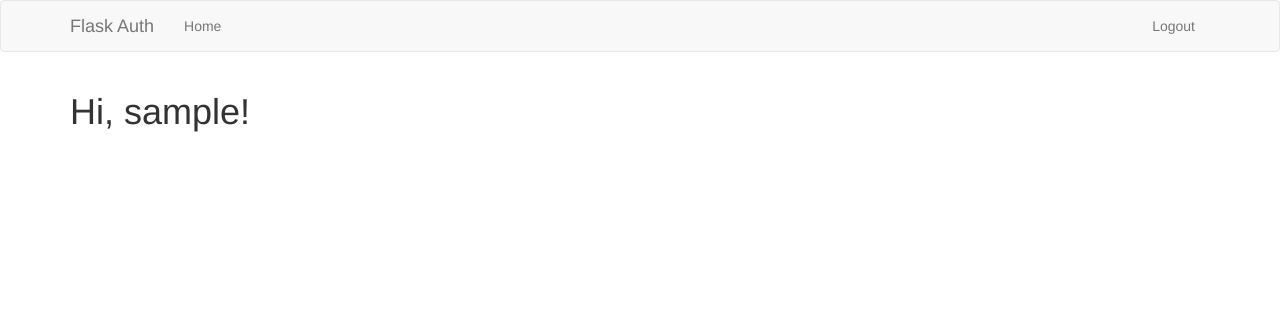
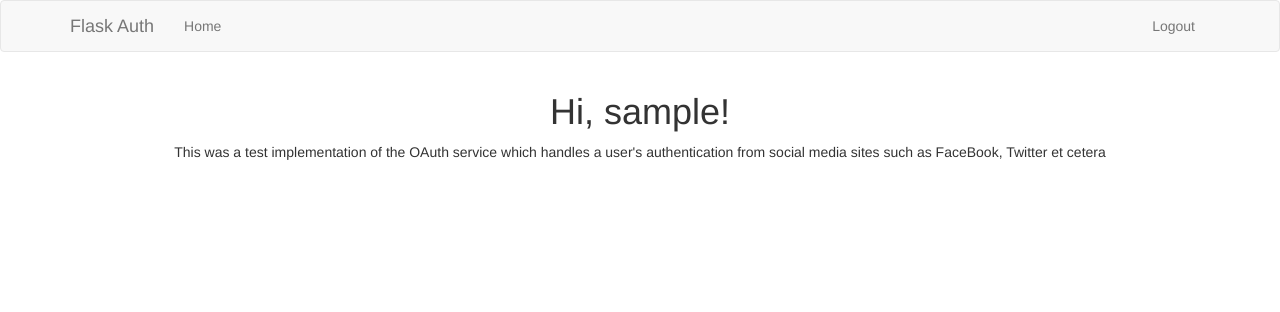
Before and after one commit to GitauHarrison/third-party-authentication-using-flask, a Flask app: page / in a window 1280 px wide. Shown: the top 312 px of the page. Run offline with Flask 2, Linux system fonts and the light colour scheme; the visitor is signed in with stand-in values (Sample User, id 1); data comes from the database, SQL or seed files in the repository; both versions use the stored data as it was after the commit; parts of the project's set-up code (start-up, migrations or seed data) failed here and were passed over; some libraries are stand-ins or nearby versions.

Commit message:
Improve UI

```diff
--- a/app/templates/base.html
+++ b/app/templates/base.html
@@ -8,7 +8,7 @@
 
 {% block title %}
     {% if title %}
-       {{ title }} - Flask Auth
+       {{ title }} - Flask OAuth
     {% else %}
         Welcome to Third Party Authentication
     {% endif %}
--- a/app/templates/index.html
+++ b/app/templates/index.html
@@ -1,5 +1,23 @@
 {% extends 'base.html' %}
 
 {% block app_content %}
-    <h1>Hi, {{ current_user.nickname }}!</h1>
+    <div class="row">
+        <div class="col-md-4">
+            <!-- Emmpty div -->
+        </div>
+        <div class="col-md-4 text-center">
+            <h1>Hi, {{ current_user.nickname }}!</h1>
+        </div>
+        <div class="col-md-4">
+            <!-- Empty div -->
+        </div>
+    </div>
+    <div class="row text-center">
+        <div class="col-md-12">
+            <p>
+                This was a test implementation of the OAuth service which handles a user's
+                authentication from social media sites such as FaceBook, Twitter et cetera
+            </p>
+        </div>
+    </div>
 {% endblock %}
```
Also changed, not shown: app/templates/login.html (+35 -30 lines), app.db.
